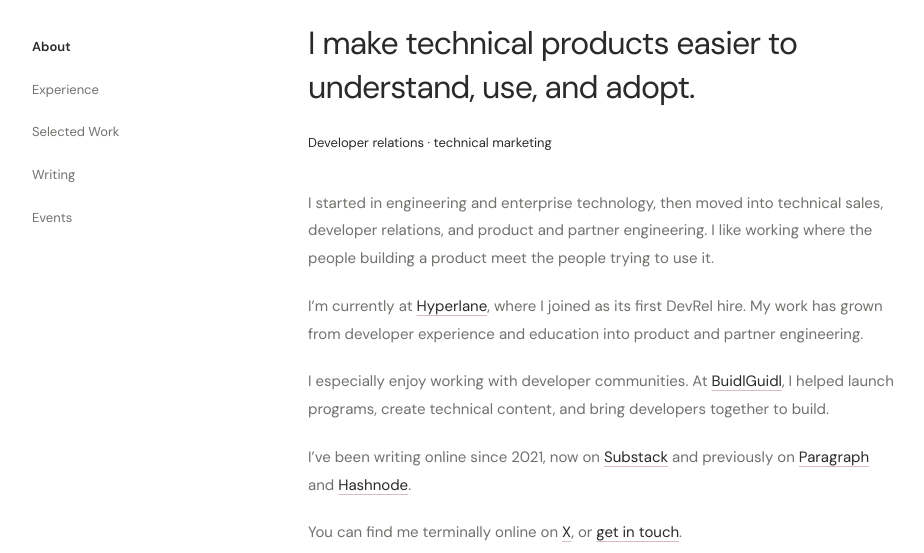
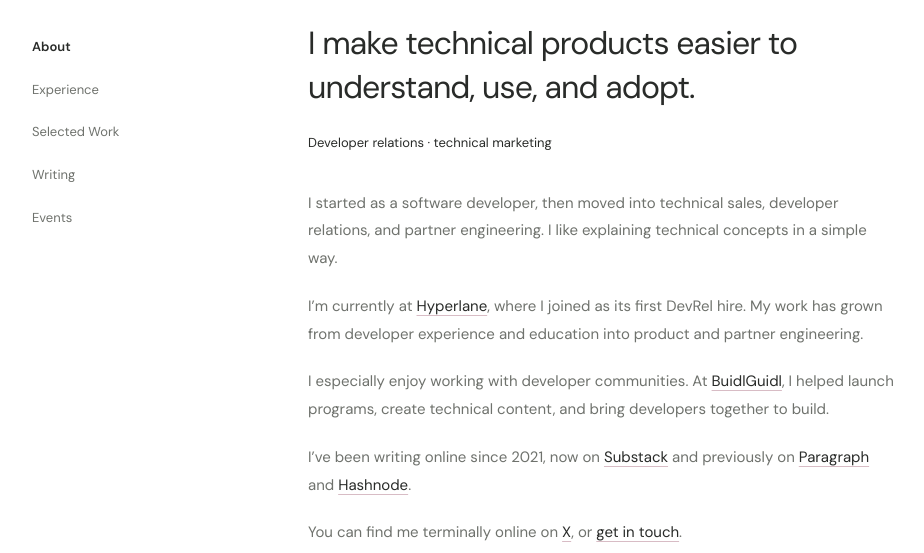
Before and after one commit to edakturk14/edakturk14.github.io, a website: page index.html in a window 1280 px wide. Shown: the part 118-671 px from the top of the page, without its empty margins (8-932 px from the left). Drawn offline with Linux system fonts and the light colour scheme.

Commit message:
Update homepage career introduction (#15)

```diff
--- a/index.html
+++ b/index.html
@@ -51,7 +51,7 @@
         <p>Developer relations · technical marketing</p>
       </div>
       <div class="bio">
-        <p>I started in engineering and enterprise technology, then moved into technical sales, developer relations, and product and partner engineering. I like working where the people building a product meet the people trying to use it.</p>
+        <p>I started as a software developer, then moved into technical sales, developer relations, and partner engineering. I like explaining technical concepts in a simple way.</p>
         <p>I’m currently at <a href="https://hyperlane.xyz/" target="_blank" rel="noopener noreferrer">Hyperlane</a>, where I joined as its first DevRel hire. My work has grown from developer experience and education into product and partner engineering.</p>
         <p>I especially enjoy working with developer communities. At <a href="/experience/#buidlguidl">BuidlGuidl</a>, I helped launch programs, create technical content, and bring developers together to build.</p>
         <p>I’ve been writing online since 2021, now on <a href="https://edatweets.substack.com/" target="_blank" rel="noopener noreferrer">Substack</a> and previously on <a href="https://paragraph.com/@edatweets" target="_blank" rel="noopener noreferrer">Paragraph</a> and <a href="https://eda.hashnode.dev/" target="_blank" rel="noopener noreferrer">Hashnode</a>.</p>
```
Also changed, not shown: content/home.html (+1 -1 lines).
